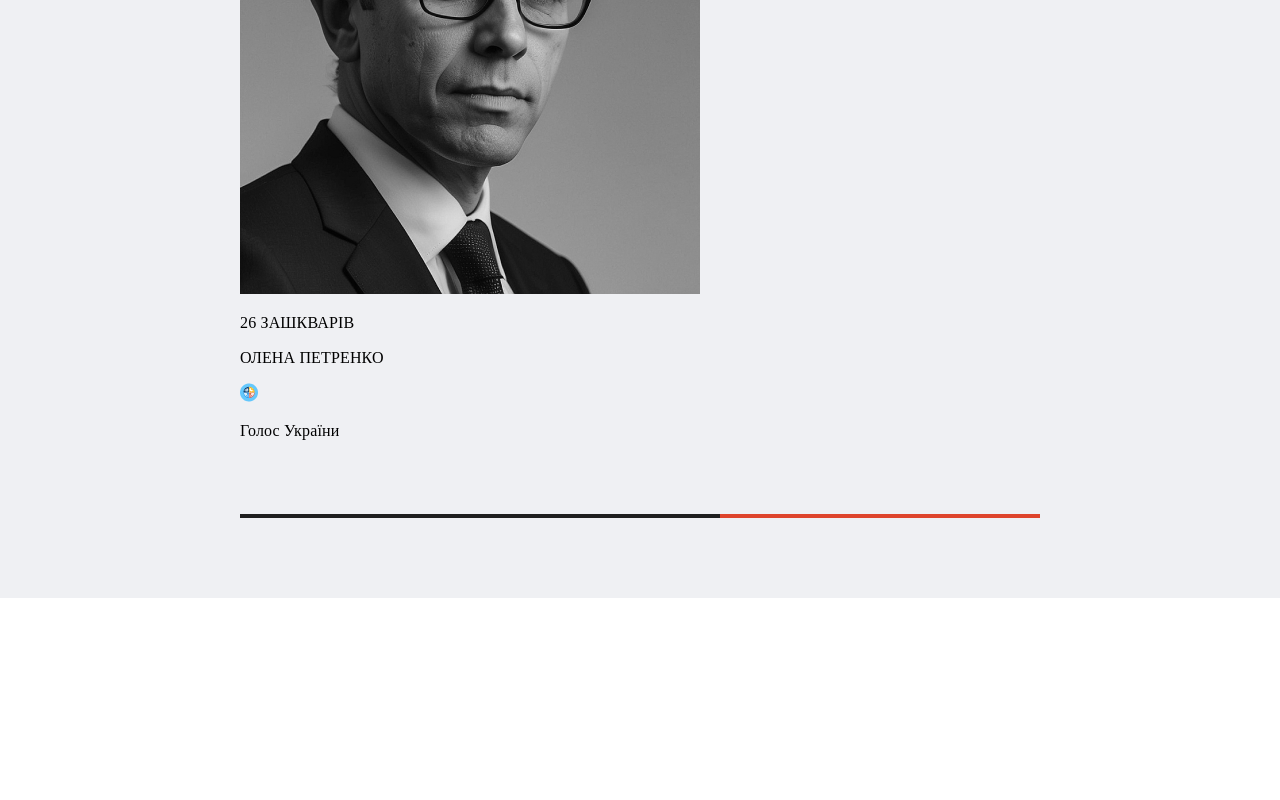
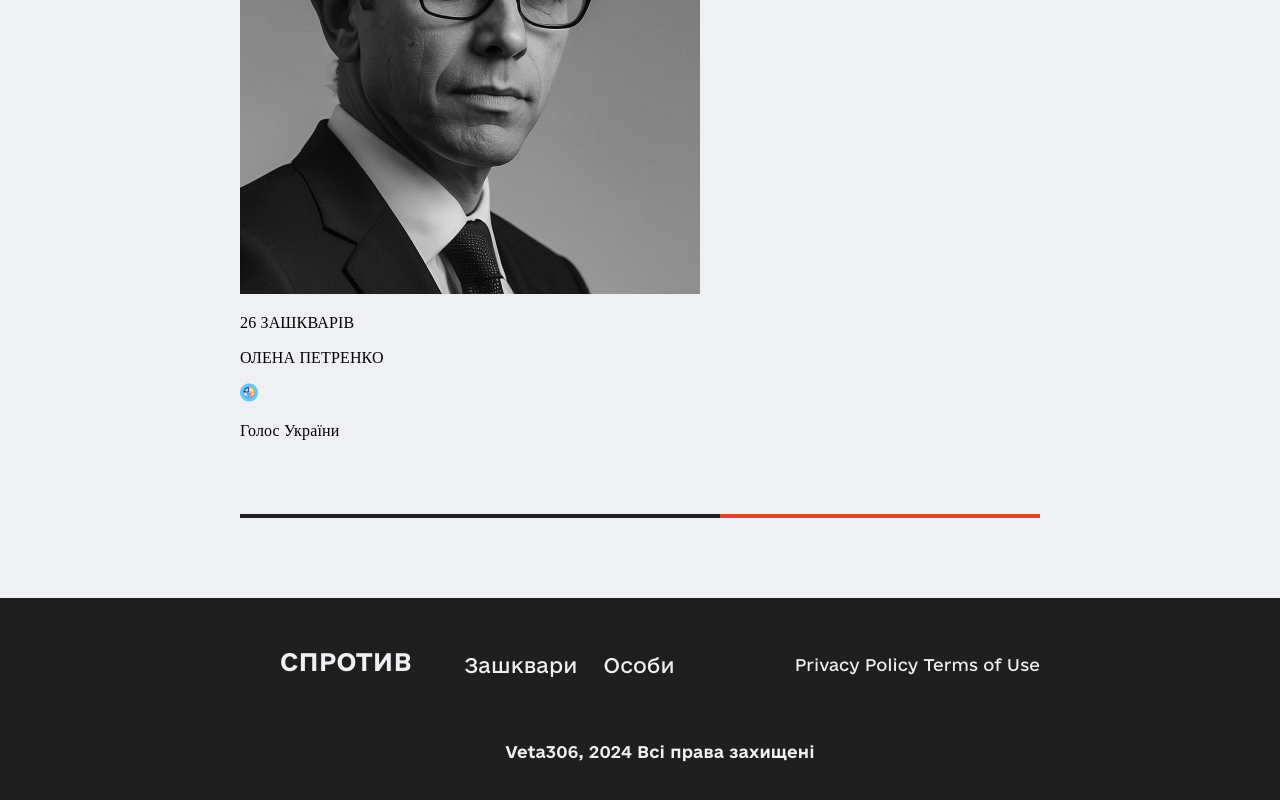
Before and after one commit to veta306/resistance, a React (Vite) app: page / in a window 1280 px wide. Shown: the part 2951-3751 px from the top of the page. Before the commit the page ends 3549 px from the top, so only its background shows below. Built offline with nearby package versions, Linux system fonts and the light colour scheme.

Commit message:
fix: footer fonts

```diff
--- a/src/components/footer/footer.module.css
+++ b/src/components/footer/footer.module.css
@@ -13,17 +13,15 @@
 
 .text {
   padding: 40px;
-  font-family: 'e-Ukraine';
-  font-weight: 700;
-  font-size: 28px;
+  font-family: 'e-Ukraine-Head-Bold';
+  font-size: 24px;
   color: var(--light-text-color);
 }
 
 .link {
   padding: 46px;
   padding-inline: 13px;
-  font-family: 'e-Ukraine';
-  font-weight: 300;
+  font-family: 'e-Ukraine-Regular';
   font-size: 20px;
   color: var(--light-text-color);
   text-decoration: none;
@@ -38,9 +36,8 @@
   align-self: center;
   justify-content: flex-end;
   width: 100%;
-  font-family: 'e-Ukraine';
-  font-size: 15px;
-  font-weight: 300px;
+  font-family: 'e-Ukraine-Regular';
+  font-size: 16px;
   color: var(--light-text-color);
 }
 
@@ -49,8 +46,7 @@
   justify-content: center;
   padding: 20px;
   width: 100%;
-  font-family: 'e-Ukraine';
-  font-size: 15px;
-  font-weight: 300px;
+  font-family: 'e-Ukraine-Bold';
+  font-size: 16px;
   color: var(--light-text-color);
 }
--- a/src/components/footer/index.tsx
+++ b/src/components/footer/index.tsx
@@ -6,7 +6,7 @@ const Footer: FC = () => {
   return (
     <footer className={styles.footer}>
       <div className={styles.links}>
-        <div className={styles.text}>Спротив</div>
+        <div className={styles.text}>СПРОТИВ</div>
         <Link to={'/'} className={styles.link}>
           Зашквари
         </Link>
--- a/src/pages/home/index.tsx
+++ b/src/pages/home/index.tsx
@@ -4,6 +4,7 @@ import arrowDown from '../../assets/images/arrow_down.png';
 import styles from './home.module.css';
 import cardImage from '../../assets/images/card_image_example.png';
 import partyLogo from '../../assets/images/party_logo_example.png';
+import Footer from '../../components/footer';
 
 const ratingCards = [
   {
@@ -94,6 +95,7 @@ const HomePage: FC = () => {
           <div className={styles.ratingLine}></div>
         </section>
       </main>
+      <Footer />
     </>
   );
 };
```
